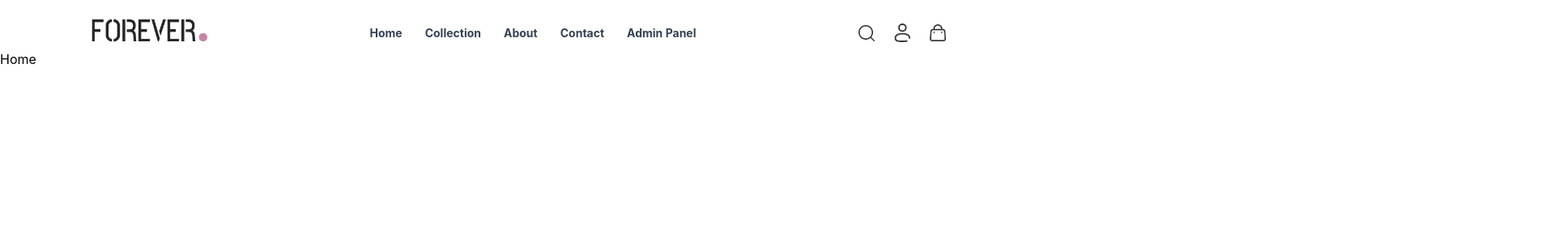
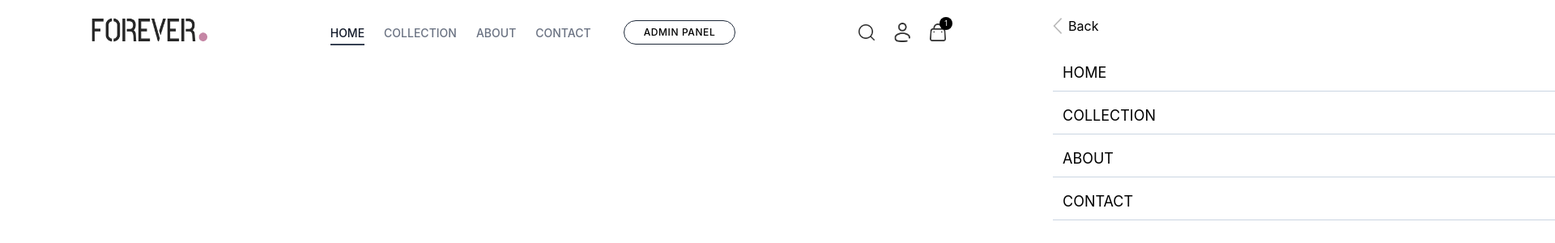
Before and after one commit to himanshu-mawari/ecommerce-frontend, a React (Vite) app: page / in a window 1280 px wide. Shown: the top 300 px of the page at 81% size, 1920 px wide, since content can reach past the window. Built offline with nearby package versions, Linux system fonts and the light colour scheme.

Commit message:
feat: add responsive navbar with mobile menu and dropdowns

```diff
--- a/src/assets/assets.js
+++ b/src/assets/assets.js
@@ -3,6 +3,7 @@ import menuIcon from "./frontend_assets/menu_icon.png";
 import cartIcon from "./frontend_assets/cart_icon.png";
 import profileIcon from "./frontend_assets/profile_icon.png";
 import logo from "./frontend_assets/logo.png";
+import dropdownIcon from "./frontend_assets/dropdown_icon.png"
 
 export const assets = {
   searchIcon,
@@ -10,4 +11,5 @@ export const assets = {
   cartIcon,
   profileIcon,
   logo,
+  dropdownIcon
 };
--- a/src/components/Navbar.jsx
+++ b/src/components/Navbar.jsx
@@ -1,37 +1,119 @@
+import { useState } from "react";
 import { assets } from "../assets/assets.js";
+import { NavLink } from "react-router-dom";
 
 const Navbar = () => {
+  const [isOpen, setIsOpen] = useState(false);
+
+  const navLinks = [
+    { label: "HOME", path: "/" },
+    { label: "COLLECTION", path: "/collection" },
+    { label: "ABOUT", path: "/about" },
+    { label: "CONTACT", path: "/contact" },
+  ];
+
   return (
-    <div className="flex justify-between items-center  mt-5 mx-4 md:mx-10 lg:mx-28">
-      <div>
-        <img src={assets.logo} alt="logo" className="w-36" />
+    <nav className="sticky top-0 z-50 w-full bg-white/80 backdrop-blur-md border-gray-100">
+      <div className="max-w-8xl mx-auto px-4 md:px-12 lg:px-28 h-20 flex items-center justify-between">
+        <div className="cursor-pointer">
+          <img src={assets.logo} className="w-36" />
+        </div>
+
+        <ul className="hidden lg:flex items-center gap-6">
+          {navLinks.map((link) => (
+            <li key={link.label} className="relative group">
+              <NavLink
+                to={link.path}
+                className={({ isActive }) =>
+                  `text-sm font-medium transition-colors duration-300 ${
+                    isActive
+                      ? "text-gray-900"
+                      : "text-gray-500 hover:text-gray-900"
+                  }`
+                }
+              >
+                {({ isActive }) => (
+                  <>
+                    {link.label}
+                    <span
+                      className={`absolute -bottom-1 left-0 h-0.5 bg-gray-700 transition-all duration-300 ${
+                        isActive ? "w-full" : "w-0 group-hover:w-full"
+                      }`}
+                    ></span>
+                  </>
+                )}
+              </NavLink>
+            </li>
+          ))}
+
+          <li>
+            <button className="ml-4 px-6 py-1.5 border border-gray-800 rounded-full text-xs font-medium uppercase tracking-wider hover:bg-gray-800 hover:text-white transition-all duration-300">
+              Admin Panel
+            </button>
+          </li>
+        </ul>
+
+        <div className="flex items-center gap-6">
+          <img src={assets.searchIcon} className="w-5 cursor-pointer" />
+
+          <div className="relative group cursor-pointer">
+            <img src={assets.profileIcon} className="w-5" />
+
+            <div className="absolute top-full left-0 pt-4 hidden group-hover:block">
+              <div className="flex flex-col gap-3 w-40 py-4 px-5 bg-white shadow-xl rounded-xl">
+                <p className="text-sm">My Profile</p>
+                <p className="text-sm">Orders</p>
+                <p className="text-sm text-red-500">Logout</p>
+              </div>
+            </div>
+          </div>
+
+          <div className="relative cursor-pointer">
+            <img src={assets.cartIcon} className="w-5" />
+            <p className="absolute -top-2 -right-2 w-4 h-4 flex items-center justify-center bg-black text-white text-[9px] rounded-full">
+              1
+            </p>
+          </div>
+
+          <div
+            className="lg:hidden cursor-pointer"
+            onClick={() => setIsOpen(true)}
+          >
+            <img src={assets.menuIcon} className="w-5" />
+          </div>
+        </div>
       </div>
 
-      <div>
-        <ul className=" hidden text-gray-700 font-bold lg:flex gap-7 text-sm">
-            <li>Home</li>
-            <li>Collection</li>
-            <li>About</li>
-            <li>Contact</li>
-            <li>Admin Panel</li>
+      <div
+        className={`fixed w-full top-0 bg-white  p-5 transform transition-transform duration-300 ${
+          isOpen ? "translate-x-0" : "translate-x-full"
+        }`}
+      >
+        <div className="flex items-center mb-8">
+          <img src={assets.dropdownIcon} className="h-5 mr-2 rotate-180" />
+          <button className="cursor-pointer" onClick={() => setIsOpen(false)}>
+            Back
+          </button>
+        </div>
+
+        <ul className="flex flex-col gap-4">
+          {navLinks.map((link) => (
+            <li
+              key={link.label}
+              className="border-b border-slate-300 pl-3 pb-2"
+            >
+              <NavLink
+                to={link.path}
+                onClick={() => setIsOpen(false)}
+                className="text-lg"
+              >
+                {link.label}
+              </NavLink>
+            </li>
+          ))}
         </ul>
       </div>
-
-      <div className="flex items-center gap-6">
-        <div>
-          <img src={assets.searchIcon} alt="search icon" className="w-5" />
-        </div>
-        <div>
-          <img src={assets.profileIcon} alt="profile icon" className="w-5" />
-        </div>
-        <div>
-          <img src={assets.cartIcon} alt="cart icon" className="w-5" />
-        </div>
-        <div className="lg:hidden">
-          <img src={assets.menuIcon} alt="menu icon" className="w-5" />
-        </div>
-      </div>
-    </div>
+    </nav>
   );
 };
 
--- a/src/pages/Home.jsx
+++ b/src/pages/Home.jsx
@@ -1,9 +1,5 @@
-import React from 'react'
+import React from "react";
 
-const Home = () => {
-  return (
-    <div>Home</div>
-  )
-}
+const Home = () => {};
 
-export default Home
+export default Home;
```
